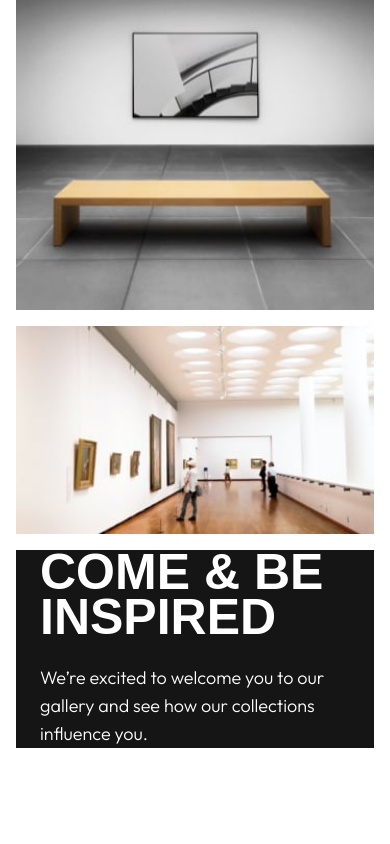
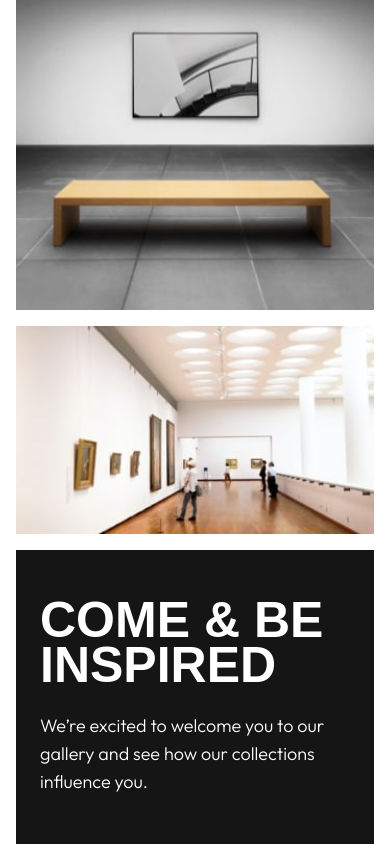
Before and after one commit to Orliland/art-gallery-website, a React (Vite) app: page / in a window 390 px wide. Shown: the part 1616-2460 px from the top of the page. Before the commit the page ends 2364 px from the top, so only its background shows below. Built offline with nearby package versions, Linux system fonts and the light colour scheme; a web font is replaced by a local one.

Commit message:
fix card padding and thumbnail hero image height

```diff
--- a/src/components/Card/card.css
+++ b/src/components/Card/card.css
@@ -1,5 +1,5 @@
 .card--dark {
-  padding: 0 2.4rem;
+  padding: 4.8rem 2.4rem;
 
   background-color: var(--almost-black);
 
--- a/src/layout/Hero/hero.css
+++ b/src/layout/Hero/hero.css
@@ -61,7 +61,8 @@
     display: block;
     margin: 0 auto;
     width: auto;
-    height: 80rem;
+    /* height: 80rem; */
+    height: 100vh;
   }
 
   .hero__body {
@@ -84,8 +85,8 @@
     background: linear-gradient(
       to right,
       var(--white) 0%,
-      var(--white) clamp(30%, calc(50vw - 27rem), 63.3%),
-      var(--almost-black) clamp(30%, calc(50vw - 27rem), 63.3%),
+      var(--white) clamp(30%, calc(50vw - 27rem), 62%),
+      var(--almost-black) clamp(30%, calc(50vw - 27rem), 62%),
       var(--almost-black) 100%
     );
     -webkit-background-clip: text;
```
